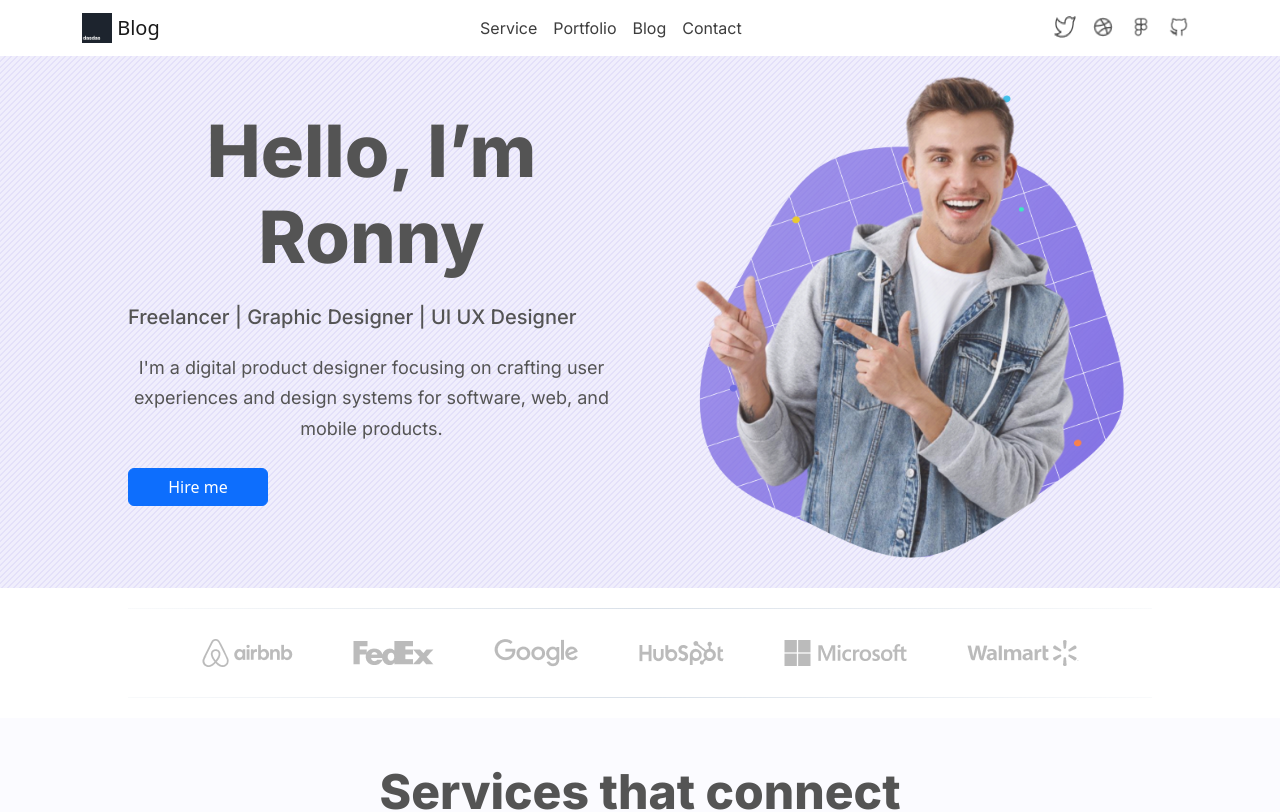
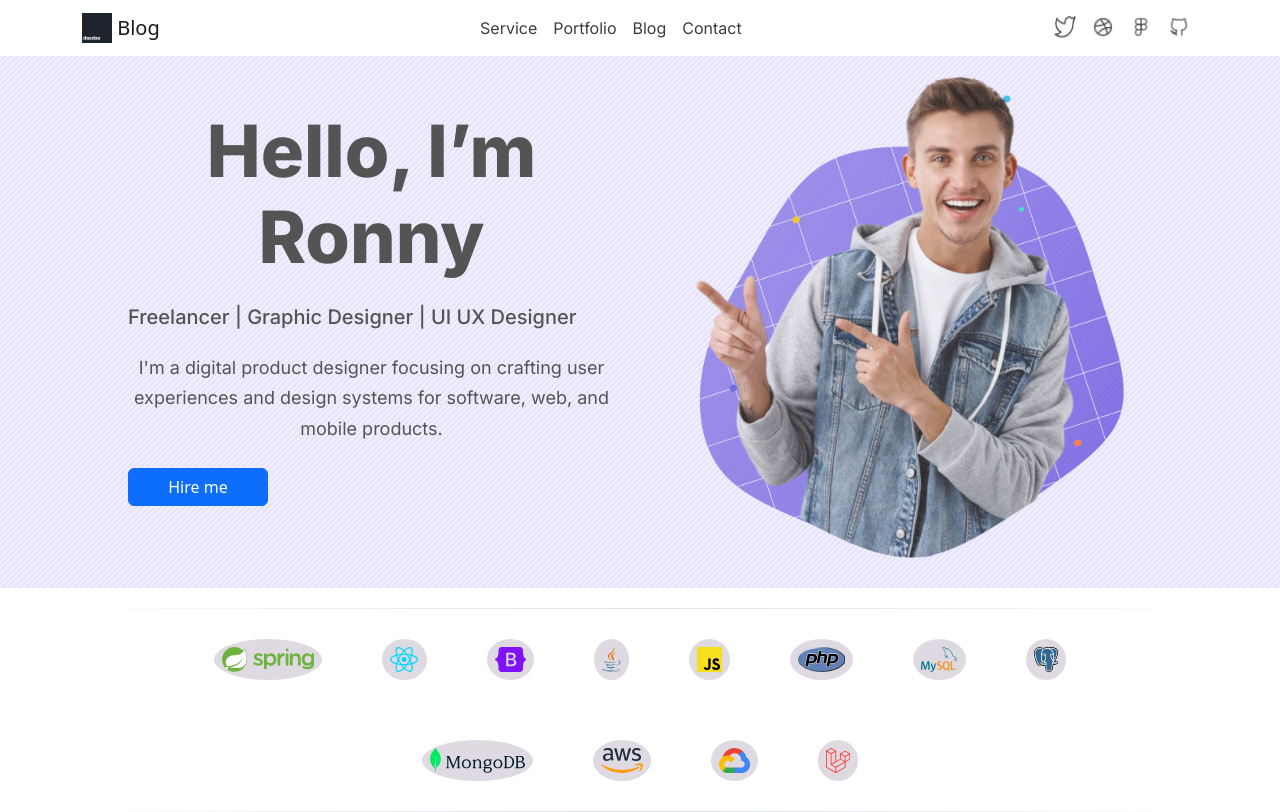
Before and after one commit to Abdqadr1/portfolio, a React (Create React App) app: page / in a window 1280 px wide. Shown: the top 812 px of the page. Built offline with nearby package versions, Linux system fonts and the light colour scheme.

Commit message:
services

```diff
--- a/package.json
+++ b/package.json
@@ -37,5 +37,8 @@
       "last 1 firefox version",
       "last 1 safari version"
     ]
+  },
+  "devDependencies": {
+    "@iconify/react": "^4.0.0"
   }
 }
--- a/public/index.html
+++ b/public/index.html
@@ -16,6 +16,7 @@
   <link rel="preconnect" href="https://fonts.googleapis.com">
   <link rel="preconnect" href="https://fonts.gstatic.com" crossorigin>
   <link href="https://fonts.googleapis.com/css2?family=Inconsolata&family=Overpass&display=swap" rel="stylesheet">
+  <link rel="stylesheet" href="https://cdn.jsdelivr.net/npm/bootstrap-icons@1.9.1/font/bootstrap-icons.css">
 
   <!-- OG (Open Graph) meta tags to control how URLs are displayed when shared on social media. -->
   <meta property="og:site_name" content="Quadri's Portfolio" /> <!-- website name -->
--- a/src/App.css
+++ b/src/App.css
@@ -40,3 +40,14 @@
     transform: rotate(360deg);
   }
 }
+
+/* logo styling */
+.logo{
+  font-size: 25px;
+  background-color: rgba(218, 211, 220, 0.85);
+  padding: 8px;
+  border-radius: 50%;
+  display: flex;
+  justify-content: center;
+  cursor: pointer;
+}
--- a/src/components/brands.js
+++ /dev/null
@@ -1,26 +0,0 @@
-import Airbnb from "../images/brands/Airbnb.png";
-import FedEx from "../images/brands/FedEx.png";
-import Google from "../images/brands/Google.png";
-import Hubspot from "../images/brands/Hubspot.png";
-import Microsoft from "../images/brands/Microsoft.png";
-import Walmart from "../images/brands/Walmart.png";
-const Brands = () => {
-    return (
-        <>
-            <section class="section-brands">
-                <div class="brand-border"></div>
-                <div class="brands">
-                    <img src={Airbnb} alt=""/>
-                    <img src={FedEx} alt=""/>
-                    <img src={Google} alt=""/>
-                    <img src={Hubspot} alt=""/>
-                    <img src={Microsoft} alt=""/>
-                    <img src={Walmart} alt=""/>
-                </div>
-                <div class="brand-border"></div>
-            </section>
-        </>
-     );
-}
-
-export default Brands;
--- a/src/components/contact.js
+++ b/src/components/contact.js
@@ -1,3 +1,5 @@
+import { Col, Row } from "react-bootstrap";
+
 const Contact = () => {
     return (
         <>
@@ -7,39 +9,39 @@ const Contact = () => {
                 <p className="text-paragraph-16">Contact me for freelance/contract work, consulting, or if you want to chat! I'd be
                     happy to hear from you.</p>
                 </div>
-                <div className="contact-container">
-                <form action="" className="form">
-                    <div className="contact-row row">
-                    <div className="contact-input col-md-6">
-                        <label for="name" className="form-label">Name</label>
-                        <input type="text" id="name" className="form-control" placeholder="John Doe" required/>
-                    </div>
-                    <div className="contact-input col-md-6">
-                        <label for="email" className="form-label">Email</label>
-                        <input type="text" id="email" className="form-control" placeholder="test@test.com" required/>
+
+                <Row className="justify-content-center mx-0">
+
+                    <Col lg="6" className="text-paragraph-14">
+
+                        <div className="row">
+                        <div className="col-md-12">
+                            <div className="info-box">
+                            <i className="bi bi-geo-alt fs-2"></i>
+                            <h3>Address</h3>
+                            <p>10A Elenusonso Eleyele, Ibadan, Oyo state, Nigeria 200229</p>
                             </div>
                         </div>
-                    <div className="contact-row row">
-                    <div className="contact-input col-md-6">
-                        <label for="number" className="form-label">Phone number</label>
-                        <input type="number" id="number" className="form-control" placeholder="000-000-0000" required/>
-                    </div>
-                    <div className="contact-input col-md-6">
-                        <label for="subject" className="form-label">Subject</label>
-                        <input type="text" id="subject" className="form-control" placeholder="type here" required/>
+                        <div className="col-md-6">
+                            <div className="info-box mt-4">
+                                <i className="bi bi-envelope fs-2"></i>
+                                <h4 className="mb-3">Email Me</h4>
+                                <a className="d-block text-paragraph-14" href="mailto: abolarinwaquadri@gmail.com">abolarinwaquadri@gmail.com</a>
+                                <a className="d-block text-paragraph-14" href="mailto: abdqadr95@gmail.com">abdqadr95@gmail.com</a>
                             </div>
                         </div>
-                    <div className="contact-row row">
-                    <div className="contact-input">
-                        <label for="textares" className="form-label">Message</label>
-                        <textarea type="text" id="textarea" className="form-control" rows="3" placeholder="type here"></textarea>
+                        <div className="col-md-6">
+                            <div className="info-box mt-4">
+                            <i className="bi bi-telephone fs-2"></i>
+                            <h4 className="mb-3">Call Me</h4>
+                            <p>+234 9038539654<br/>+234 8115213342</p>
                             </div>
                         </div>
-                    <div className="contact-row d-flex flex-row-reverse">
-                    <a href="/" className="btn btn-primary justify-content-end">Submit</a>
                         </div>
-                </form>
-                </div>
+
+                    </Col>
+
+                </Row>
             </section>
         </>
      );
--- a/src/components/home.js
+++ b/src/components/home.js
@@ -1,6 +1,6 @@
 import portfolio from "../images/portfolio.png";
 import About from "./about";
-import Brands from "./brands";
+import Stacks from "./stacks";
 import Contact from "./contact";
 import Portfolios from "./portfolio";
 import Services from "./services";
@@ -22,7 +22,7 @@ const Home = () => {
                     </div>
                 </div>
             </header>
-            <Brands />
+            <Stacks />
             <Services />
             <Portfolios />
             <About />
--- a/src/components/services.js
+++ b/src/components/services.js
@@ -1,15 +1,12 @@
 import icon1 from "../images/icons/icon-1.png";
 import icon2 from "../images/icons/icon-2.png";
 import icon3 from "../images/icons/icon-3.png";
-import icon4 from "../images/icons/icon-4.png";
-import icon5 from "../images/icons/icon-5.png";
-import icon6 from "../images/icons/icon-6.png";
 const Services = () => {
     return (
         <>
             <section id="Service" class="service">
                 <div class="sub-heading">
-                    <h2 class="heading-secondary">Services that connect <br/> you to your users</h2>
+                    <h2 class="heading-secondary">Services</h2>
                     </div>
                     <div class="service-container">
                     <div class="service-card">
@@ -30,7 +27,7 @@ const Services = () => {
                         <p class="text-paragraph-16">Lorem ipsum dolor sit amet, consectetur adipiscing elit. Sed erat nibh tristique
                         ipsum.</p>
                     </div>
-                    <div class="service-card">
+                    {/* <div class="service-card">
                         <img src={icon4} alt=""/>
                         <h3 class="heading-tertiary">Project Management</h3>
                         <p class="text-paragraph-16">Lorem ipsum dolor sit amet, consectetur adipiscing elit. Sed erat nibh tristique
@@ -47,7 +44,7 @@ const Services = () => {
                         <h3 class="heading-tertiary">Product Designing</h3>
                         <p class="text-paragraph-16">Lorem ipsum dolor sit amet, consectetur adipiscing elit. Sed erat nibh tristique
                         ipsum.</p>
-                    </div>
+                    </div> */}
                 </div>
             </section>
 
--- /dev/null
+++ b/src/components/stacks.js
@@ -0,0 +1,51 @@
+import { Icon } from '@iconify/react';
+const Stacks = () => {
+    return (
+        <>
+            <section class="section-brands">
+                <div class="brand-border"></div>
+                <div class="brands">
+                    <div className="logo">
+                        <Icon icon="logos:spring" />
+                    </div>
+                    <div className="logo">
+                        <Icon icon="logos:react" />
+                    </div>
+                    <div className="logo">
+                            <Icon icon="logos:bootstrap" />
+                    </div>
+                    <div className="logo">
+                            <Icon icon="logos:java" />
+                    </div>
+                     <div className="logo">
+                            <Icon icon="logos:javascript" />
+                    </div>
+                    <div className="logo">
+                        <Icon icon="logos:php" />
+                    </div>
+                    <div className="logo">
+                        <Icon icon="logos:mysql" />
+                    </div>
+                    <div className="logo">
+                        <Icon icon="logos:postgresql" />
+                    </div>
+                    <div className="logo">
+                        <Icon icon="logos:mongodb" />
+                    </div>
+                    <div className="logo">
+                        <Icon icon="logos:aws" />
+                    </div>
+                    <div className="logo">
+                        <Icon icon="logos:google-cloud" />
+                    </div>
+                    <div className="logo">
+                        <Icon icon="logos:laravel" />
+                    </div>
+                </div>
+                <div class="brand-border"></div>
+            </section>
+        </>
+     );
+}
+
+export default Stacks;
```
Also changed, not shown: 1 other file (tests, documents, lock files or other folders). Lines whose indentation alone changed are shown as unchanged.
